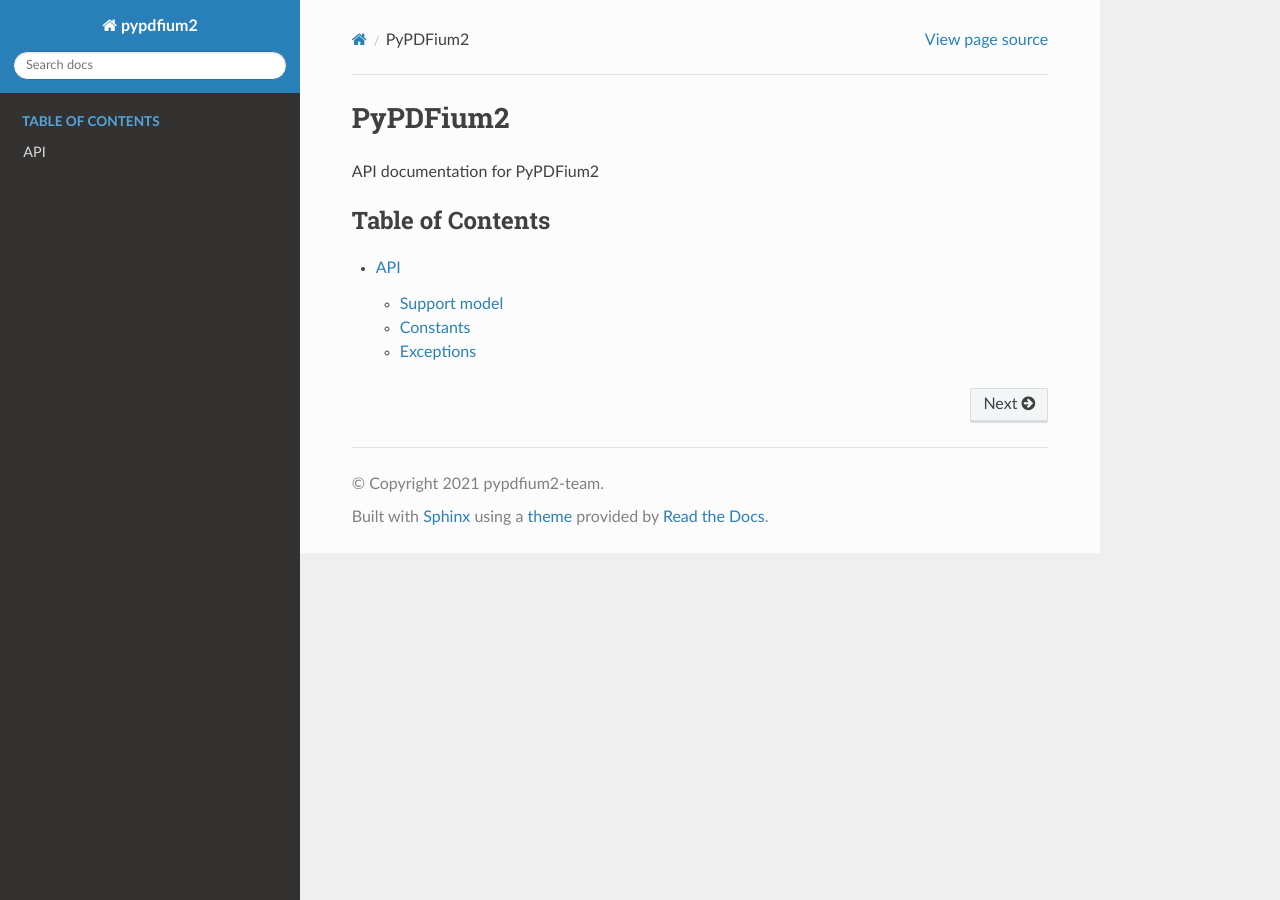
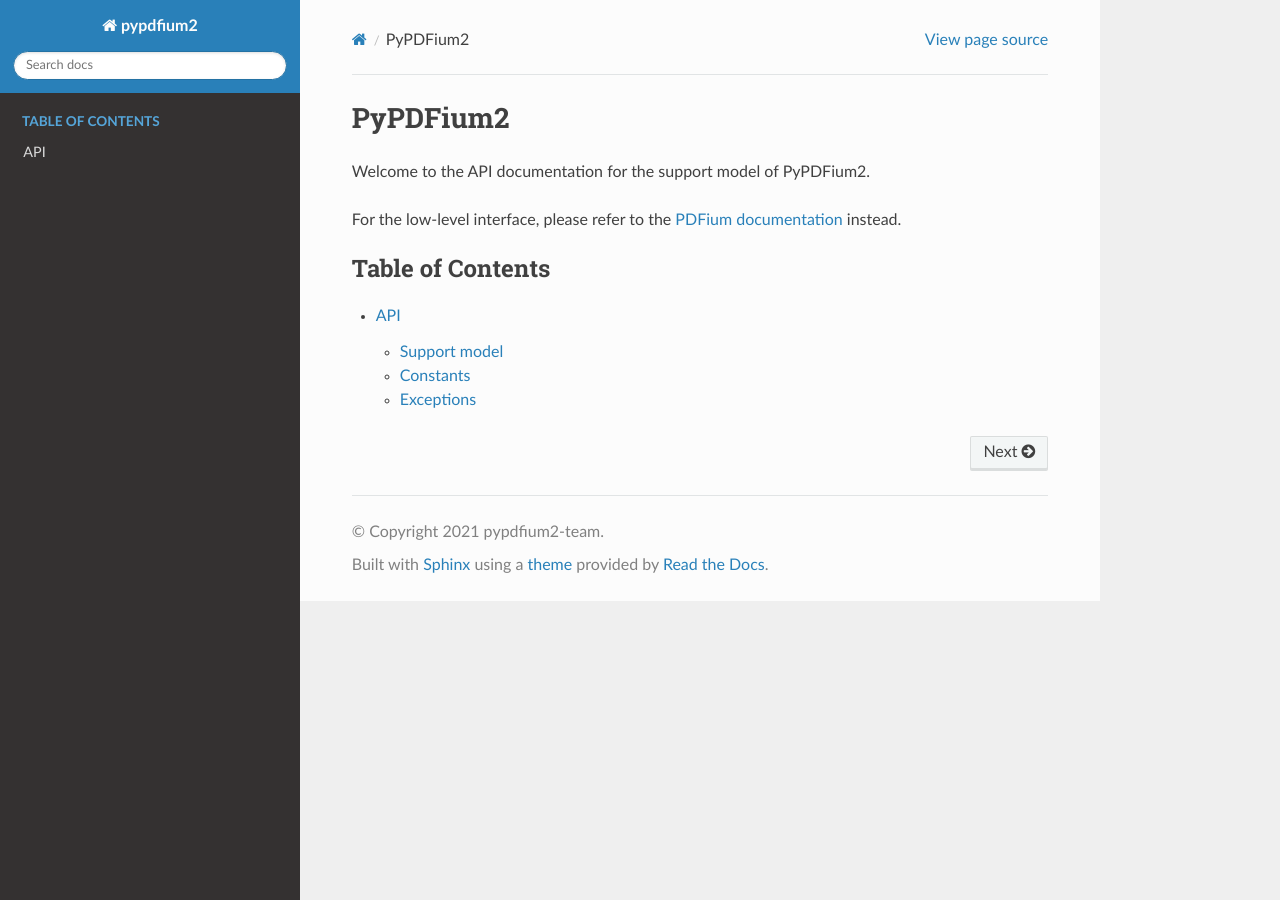
Before and after one commit to pypdfium2-team/pypdfium2, a Sphinx documentation site: the page built from docs/source/index.rst, in a window 1280 px wide. Built offline with Sphinx 7.4.7 and the Read the Docs theme 2.0.0, drawn with Linux system fonts in a browser that asks for light colours.

Commit message:
docs/index: clarify that docs only cover the support model

```diff
--- a/docs/source/index.rst
+++ b/docs/source/index.rst
@@ -4,7 +4,11 @@
 PyPDFium2
 =========
 
-API documentation for PyPDFium2
+.. _PDFium documentation: https://developers.foxit.com/resources/pdf-sdk/c_api_reference_pdfium/group___f_p_d_f_i_u_m.html
+
+Welcome to the API documentation for the support model of PyPDFium2.
+
+For the low-level interface, please refer to the `PDFium documentation`_ instead.
 
 .. toctree::
    :maxdepth: 2
```
